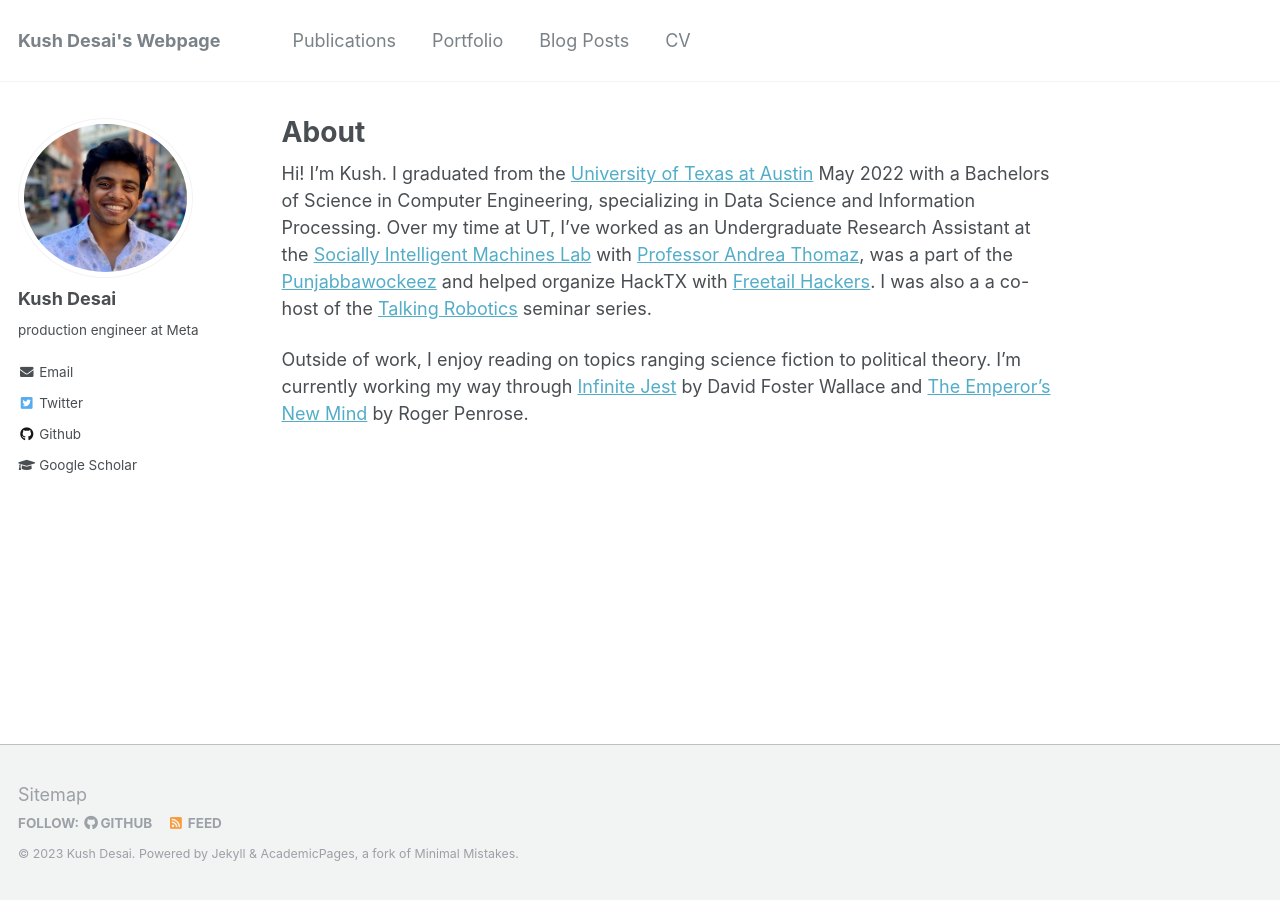
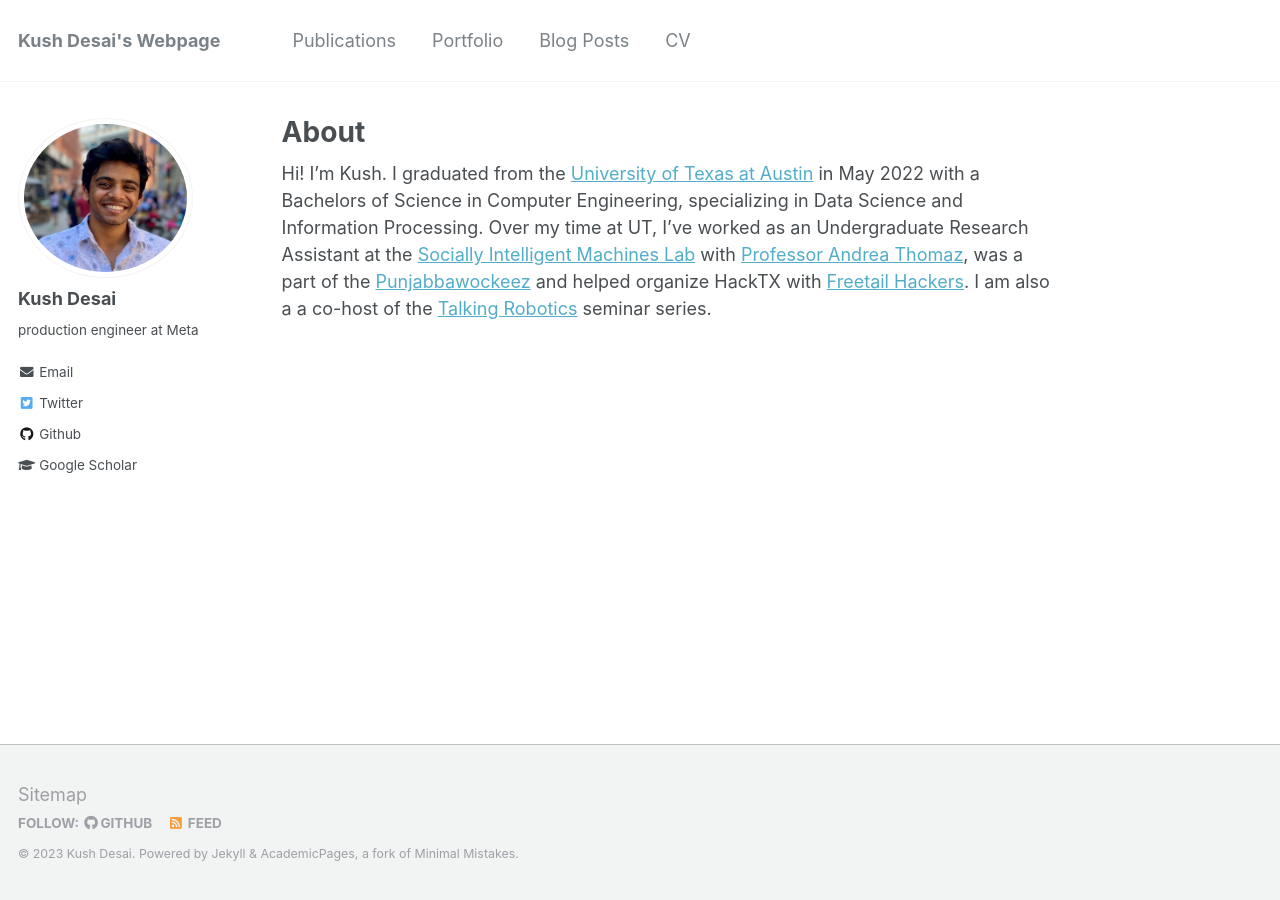
Before and after one commit to kdesai2018/kdesai2018.github.io, a Jekyll site: the page built from _pages/about.md, in a window 1280 px wide. Built offline with Jekyll 4.4.1, drawn with Linux system fonts in a browser that asks for light colours.

Commit message:
home page

```diff
--- a/_pages/about.md
+++ b/_pages/about.md
@@ -8,6 +8,4 @@ redirect_from:
   - /about.html
 ---
 
-Hi! I'm Kush. I graduated from the [University of Texas at Austin](utexas.edu) May 2022 with a Bachelors of Science in Computer Engineering, specializing in Data Science and Information Processing. Over my time at UT, I've worked as an Undergraduate Research Assistant at the [Socially Intelligent Machines Lab](https://sim.ece.utexas.edu/people.html) with [Professor Andrea Thomaz](https://www.ece.utexas.edu/people/faculty/andrea-thomaz), was a part of the [Punjabbawockeez](https://www.instagram.com/punjabbawockeez/) and helped organize HackTX with [Freetail Hackers](http://freetailhackers.com). I was also a a co-host of the [Talking Robotics](http://talking-robotics.github.io) seminar series.
-
-Outside of work, I enjoy reading on topics ranging science fiction to political theory. I'm currently working my way through [Infinite Jest](https://en.wikipedia.org/wiki/Infinite_Jest) by David Foster Wallace and [The Emperor's New Mind](https://en.wikipedia.org/wiki/The_Emperor%27s_New_Mind) by Roger Penrose.
+Hi! I'm Kush. I graduated from the [University of Texas at Austin](utexas.edu) in May 2022 with a Bachelors of Science in Computer Engineering, specializing in Data Science and Information Processing. Over my time at UT, I've worked as an Undergraduate Research Assistant at the [Socially Intelligent Machines Lab](https://sim.ece.utexas.edu/people.html) with [Professor Andrea Thomaz](https://www.ece.utexas.edu/people/faculty/andrea-thomaz), was a part of the [Punjabbawockeez](https://www.instagram.com/punjabbawockeez/) and helped organize HackTX with [Freetail Hackers](http://freetailhackers.com). I am also a a co-host of the [Talking Robotics](http://talking-robotics.github.io) seminar series.
```
